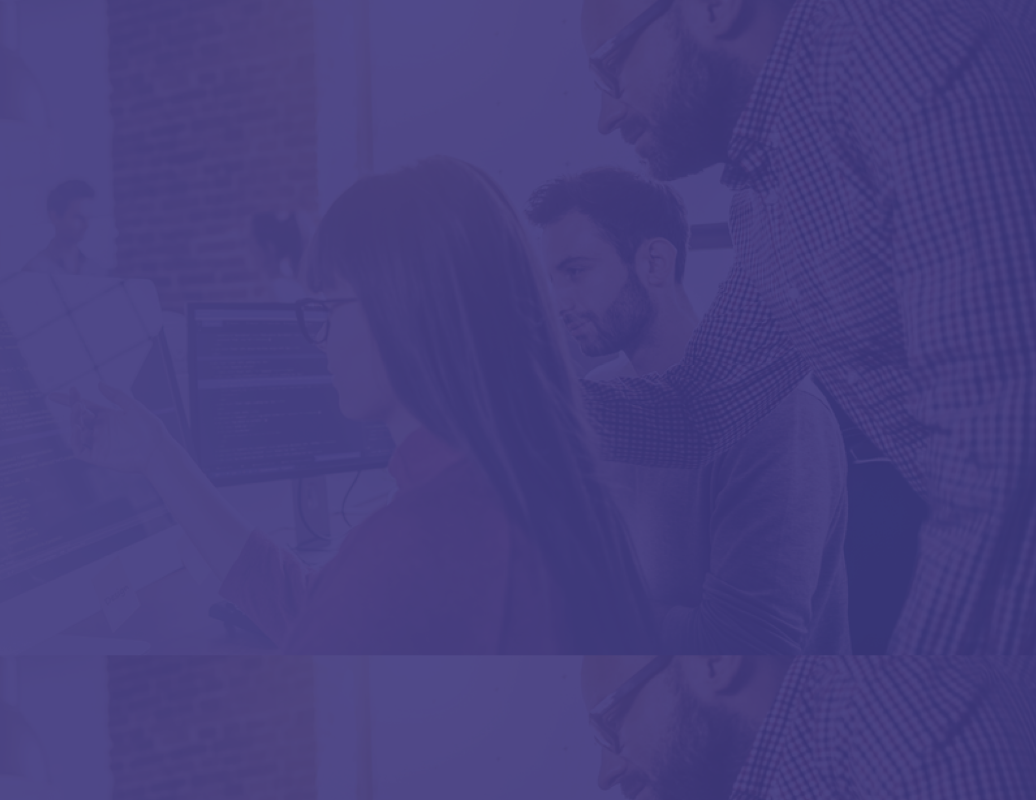
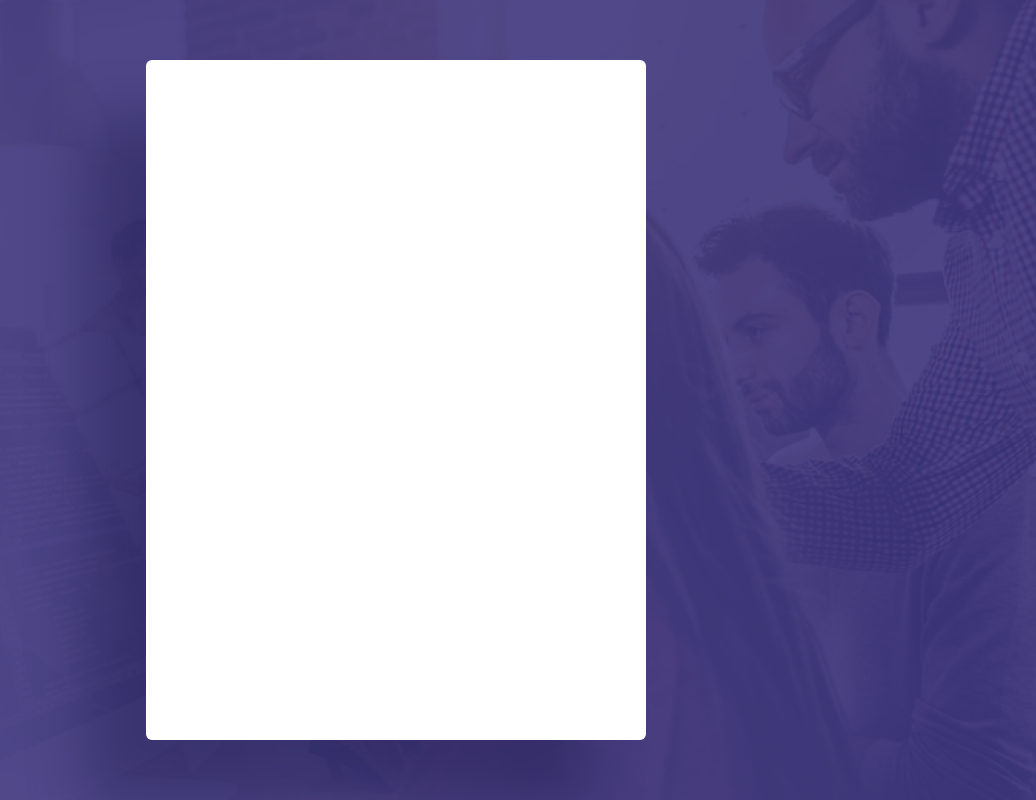
Before and after one commit to gabriellimoni/codare-todo-with-figma, a plain HTML site: page todo-new/index.html in a window 1280 px wide. Shown: the whole page, without its empty margins (244-1280 px from the left). Drawn offline with Linux system fonts and the light colour scheme.

Commit message:
adding centerede box

```diff
--- a/todo-new/css/style.css
+++ b/todo-new/css/style.css
@@ -8,4 +8,22 @@
     background: url('../assets/background.png');
     background-color: #3D357D;
     background-size: cover;
+
+    display: flex;
+    align-items: center;
+    justify-content: center;
+    height: 100vh;
 }
+
+#TodoApp {
+    width: 500px;
+    height: 85vh;
+    background: #ffffff;
+    border-radius: 6px;
+    box-shadow: -60px 60px 60px rgba(4, 3, 49, 0.27);
+}
+@media (max-width: 550px) {
+    #TodoApp {
+        width: 90%;
+    }
+}
--- a/todo-new/index.html
+++ b/todo-new/index.html
@@ -8,6 +8,8 @@
     <title>Codare Todo List</title>
 </head>
 <body>
+    <div id="TodoApp">
 
+    </div>
 </body>
 </html>
```
